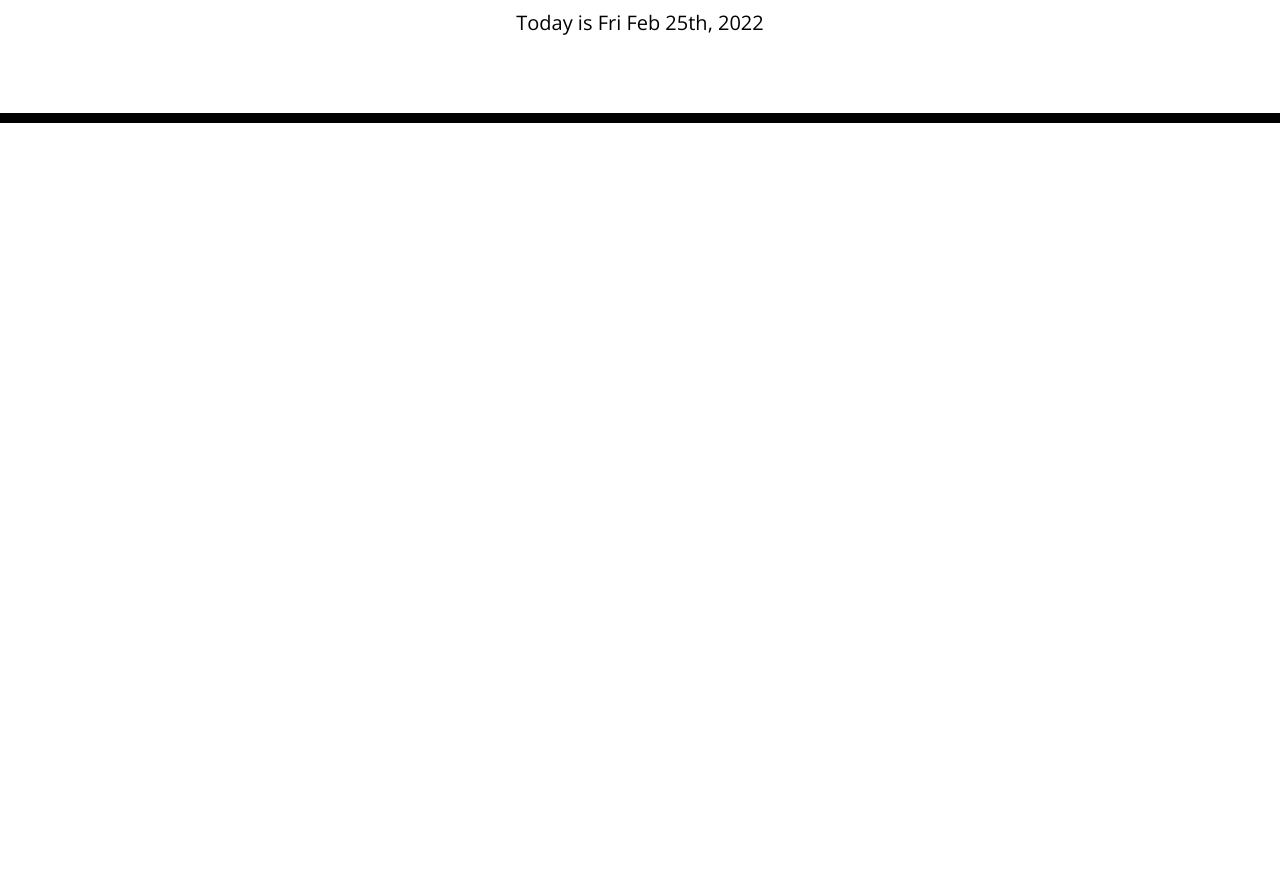
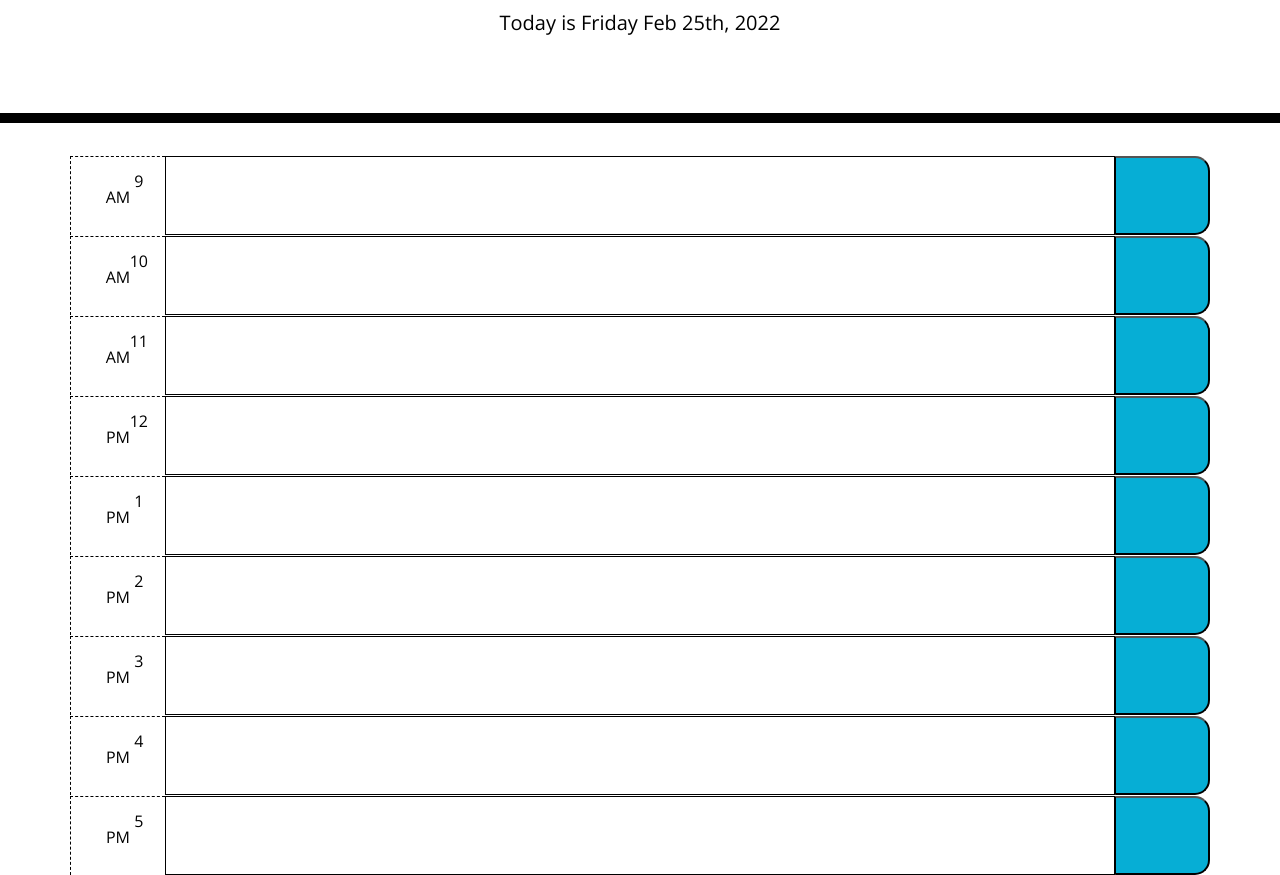
Before and after one commit to hsuzach/Day-Planner, a plain HTML site: page index.html in a window 1280 px wide. Shown: the part 181-1056 px from the top of the page. Before the commit the page ends 800 px from the top, so only its background shows below. Drawn offline with nearby package versions, Linux system fonts and the light colour scheme.

Commit message:
set up timeblocks

```diff
--- a/index.html
+++ b/index.html
@@ -30,6 +30,70 @@
     </header>
     <div class="container">
       <!-- Timeblocks go here -->
+      <div class="row time-block" id="hour-9">
+        <div class="hour col-md-1">
+          9 AM
+        </div>
+        <textarea class="description col-md-10"></textarea>
+        <button class="saveBtn col-md-1"></button>
+
+      </div>
+      <div class="row time-block" id="hour-10">
+        <div class="hour col-md-1">
+          10 AM
+        </div>
+        <textarea class="description col-md-10"></textarea>
+        <button class="saveBtn col-md-1"></button>
+      </div>
+      <div class="row time-block" id="hour-11">
+        <div class="hour col-md-1">
+          11 AM
+        </div>
+        <textarea class="description col-md-10"></textarea>
+        <button class="saveBtn col-md-1"></button>
+      </div>
+      <div class="row time-block" id="hour-12">
+        <div class="hour col-md-1">
+          12 PM
+        </div>
+        <textarea class="description col-md-10"></textarea>
+        <button class="saveBtn col-md-1"></button>
+      </div>
+      <div class="row time-block" id="hour-1">
+        <div class="hour col-md-1">
+          1 PM
+        </div>
+        <textarea class="description col-md-10"></textarea>
+        <button class="saveBtn col-md-1"></button>
+      </div>
+      <div class="row time-block" id="hour-2">
+        <div class="hour col-md-1">
+          2 PM
+        </div>
+        <textarea class="description col-md-10"></textarea>
+        <button class="saveBtn col-md-1"></button>
+      </div>
+      <div class="row time-block" id="hour-3">
+        <div class="hour col-md-1">
+          3 PM
+        </div>
+        <textarea class="description col-md-10"></textarea>
+        <button class="saveBtn col-md-1"></button>
+      </div>
+      <div class="row time-block" id="hour-4">
+        <div class="hour col-md-1">
+          4 PM
+        </div>
+        <textarea class="description col-md-10"></textarea>
+        <button class="saveBtn col-md-1"></button>
+      </div>
+      <div class="row time-block" id="hour-5">
+        <div class="hour col-md-1">
+          5 PM
+        </div>
+        <textarea class="description col-md-10"></textarea>
+        <button class="saveBtn col-md-1"></button>
+      </div>
 
     </div>
 
--- a/script.js
+++ b/script.js
@@ -1,7 +1,7 @@
 let currentDay = document.getElementById("currentDay")
 
 function displayDate(){
-  var today = moment().format('ddd MMM Do, YYYY')
+  var today = moment().format('dddd MMM Do, YYYY')
   currentDay.textContent = "Today is " + today
 }
 
--- a/style.css
+++ b/style.css
@@ -4,9 +4,9 @@ body {
   line-height: 1;
 }
 
-textarea{
+textarea {
   background: transparent;
-  border: none;
+  border: 1px solid black;
   resize: none;
   color: #000000;
   border-left: 1px solid black;
@@ -21,11 +21,11 @@ textarea{
   border-bottom: 10px solid black;
 }
 
-.description{
+.description {
   white-space: pre-wrap;
 }
 
-.time-block{
+.time-block {
   text-align: center;
   border-radius: 15px;
 }
@@ -33,13 +33,15 @@ textarea{
 .row {
   white-space: pre-wrap;
   height: 80px;
-  border-top: 1px solid white;;
+  border-top: 1px solid white;
+  ;
 }
 
 .hour {
   background-color: #ffffff;
   color: #000000;
   border-top: 1px dashed #000000;
+  border-left: 1px dashed #000000;
 }
 
 .past {
```
